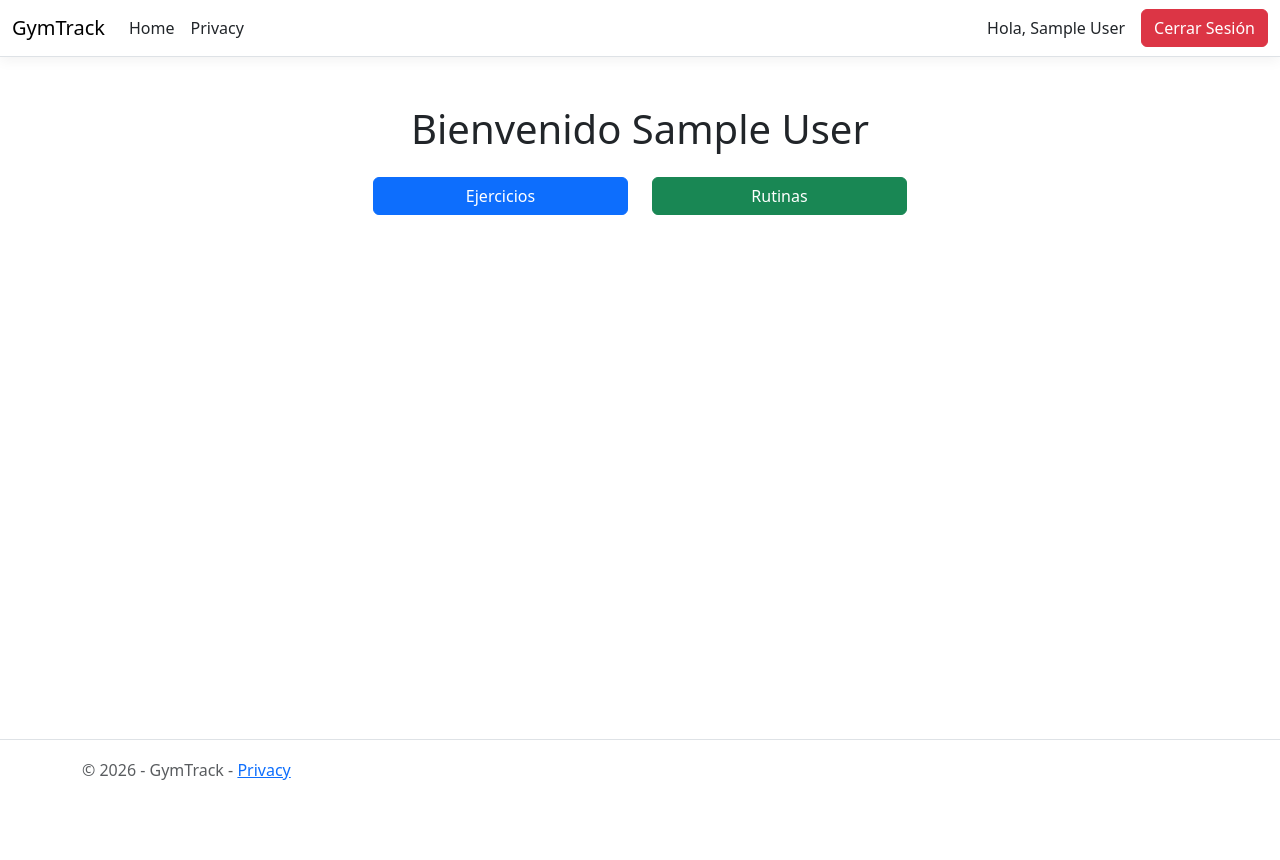
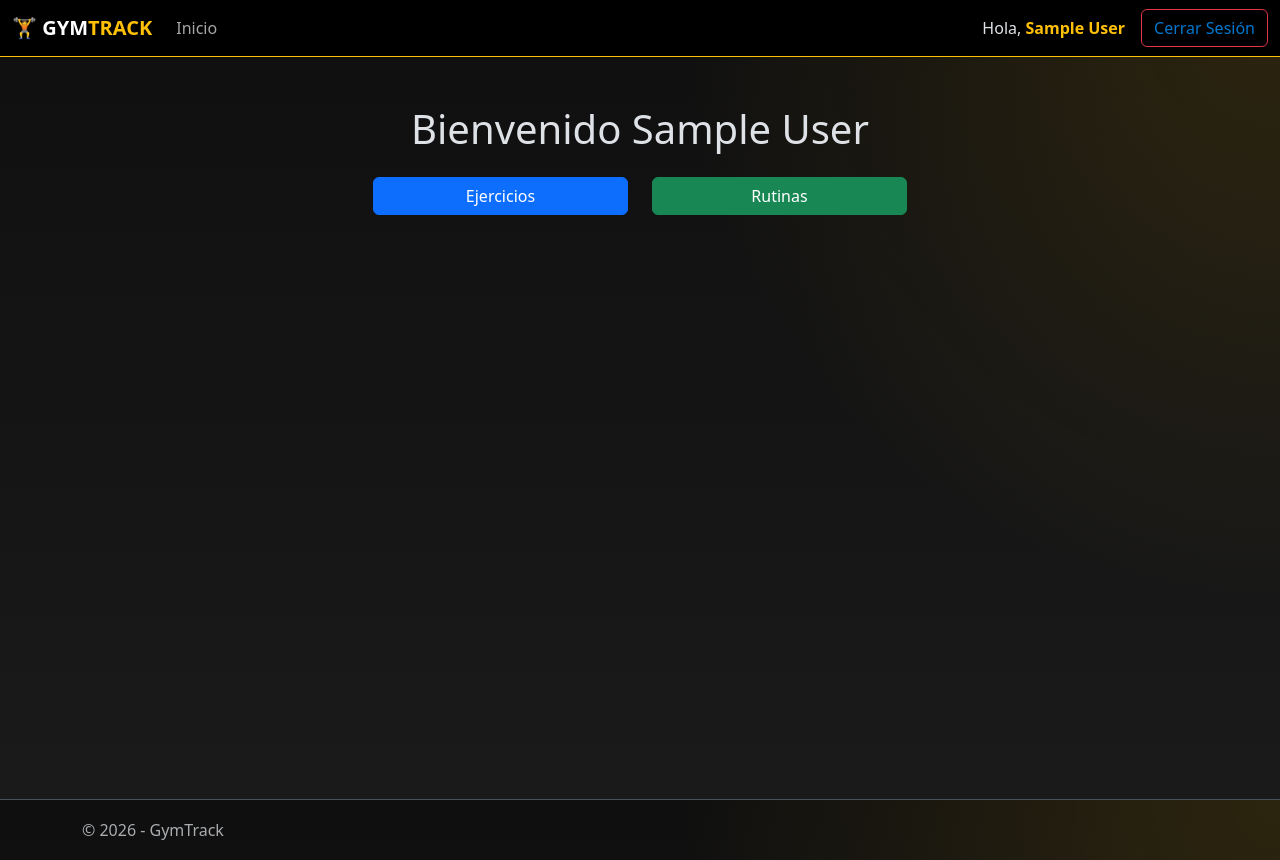
Before and after one commit to Lhes-Andrade/GymTrack, an ASP.NET Core app: page /Home in a window 1280 px wide. Before the commit the page ends 780 px from the top, so only its background shows below. Run offline with ASP.NET Core 8, Linux system fonts and the light colour scheme; the visitor is signed in with stand-in values (Sample User, id 1); style sheets or scripts are compiled from the project's sources.

Commit message:
Estilo base tipo gym

```diff
--- a/GymTrack/Views/Asistencia/Edit.cshtml
+++ b/GymTrack/Views/Asistencia/Edit.cshtml
@@ -2,7 +2,7 @@
 
 <div class="card shadow-sm col-md-6 mx-auto">
     <div class="card-header bg-warning">
-        <h4 class="mb-0">Marcar Asistencia</h4>
+        <h4 class="mb-0">Editar Asistencia</h4>
     </div>
     <div class="card-body">
         <form asp-action="Edit" method="post">
--- a/GymTrack/Views/Home/Index.cshtml
+++ b/GymTrack/Views/Home/Index.cshtml
@@ -17,9 +17,6 @@
                 <a href="/Entrenamiento" class="btn btn-warning w-100 mb-3">Mis Entrenamientos</a>
             </div>
             <div class="col-md-3">
-                <a href="/Entrenamiento" class="btn btn-warning w-100 mb-3">Mis Entrenamientos</a>
-            </div>
-            <div class="col-md-3">
                 <a href="/Asistencia" class="btn btn-info w-100 mb-3">Mi Asistencia</a>
             </div>
         }
--- a/GymTrack/Views/Shared/_Layout.cshtml
+++ b/GymTrack/Views/Shared/_Layout.cshtml
@@ -1,5 +1,5 @@
 <!DOCTYPE html>
-<html lang="en">
+<html lang="es" data-bs-theme="dark">
 <head>
     <meta charset="utf-8" />
     <meta name="viewport" content="width=device-width, initial-scale=1.0" />
@@ -11,27 +11,26 @@
 </head>
 <body>
 <header>
-        <nav class="navbar navbar-expand-sm navbar-toggleable-sm navbar-light bg-white border-bottom box-shadow mb-3">
+    <nav class="navbar navbar-expand-sm navbar-toggleable-sm bg-black border-bottom border-warning mb-4">
         <div class="container-fluid">
-                <a class="navbar-brand" asp-area="" asp-controller="Home" asp-action="Index">GymTrack</a>
-                <button class="navbar-toggler" type="button" data-bs-toggle="collapse" data-bs-target=".navbar-collapse" aria-controls="navbarSupportedContent"
-                        aria-expanded="false" aria-label="Toggle navigation">
+            <a class="navbar-brand fw-bold text-uppercase" asp-controller="Home" asp-action="Index">
+                🏋️ Gym<span class="text-warning">Track</span>
+            </a>
+            <button class="navbar-toggler" type="button" data-bs-toggle="collapse" data-bs-target=".navbar-collapse"
+                    aria-controls="navbarSupportedContent" aria-expanded="false" aria-label="Toggle navigation">
                 <span class="navbar-toggler-icon"></span>
             </button>
             <div class="navbar-collapse collapse d-sm-inline-flex justify-content-between">
                 <ul class="navbar-nav flex-grow-1">
                     <li class="nav-item">
-                            <a class="nav-link text-dark" asp-area="" asp-controller="Home" asp-action="Index">Home</a>
-                        </li>
-                        <li class="nav-item">
-                            <a class="nav-link text-dark" asp-area="" asp-controller="Home" asp-action="Privacy">Privacy</a>
+                        <a class="nav-link" asp-controller="Home" asp-action="Index">Inicio</a>
                     </li>
                 </ul>
                 <!-- SOLO CUANDO LA SESIÓN ESTÁ INICIADA APARECE EL BOTÓN DE CERRAR SESIÓN -->
                 @if (Context.Session.GetString("Usuario") != null)
                 {
-    <span class="me-3">Hola, @Context.Session.GetString("Usuario")</span>
-    <a class="btn btn-danger text-white" href="/Login/Logout">Cerrar Sesión</a>
+                    <span class="me-3">Hola, <span class="text-warning fw-bold">@Context.Session.GetString("Usuario")</span></span>
+                    <a class="btn btn-outline-danger" href="/Login/Logout">Cerrar Sesión</a>
                 }
             </div>
         </div>
@@ -44,9 +43,7 @@
     </div>
 
     <footer class="border-top footer text-muted">
-        <div class="container">
-            &copy; 2026 - GymTrack - <a asp-area="" asp-controller="Home" asp-action="Privacy">Privacy</a>
-        </div>
+        <div class="container"> &copy; 2026 - GymTrack</div>
     </footer>
     <script src="~/lib/jquery/dist/jquery.min.js"></script>
     <script src="~/lib/bootstrap/dist/js/bootstrap.bundle.min.js"></script>
--- a/GymTrack/wwwroot/css/site.css
+++ b/GymTrack/wwwroot/css/site.css
@@ -9,7 +9,7 @@ html {
 }
 
 .btn:focus, .btn:active:focus, .btn-link.nav-link:focus, .form-control:focus, .form-check-input:focus {
-  box-shadow: 0 0 0 0.1rem white, 0 0 0 0.25rem #258cfb;
+    box-shadow: 0 0 0 0.25rem rgba(255, 193, 7, 0.35);
 }
 
 html {
@@ -29,3 +29,9 @@ body {
 .form-floating > .form-control-plaintext:focus::placeholder, .form-floating > .form-control:focus::placeholder {
   text-align: start;
 }
+/* ===== FONDO GENERAL TIPO GYM (TODAS LAS PÁGINAS) ===== */
+body {
+    background: radial-gradient(circle at top right, rgba(255, 193, 7, 0.12), transparent 40%), linear-gradient(180deg, #0f0f0f 0%, #1a1a1a 100%);
+    background-attachment: fixed;
+    min-height: 100vh;
+}
```
Lines whose indentation alone changed are shown as unchanged.
